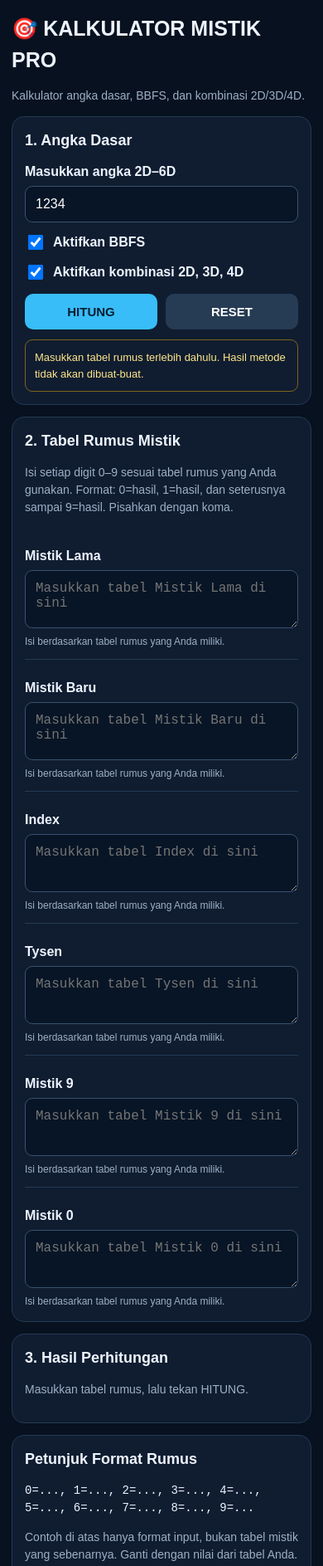
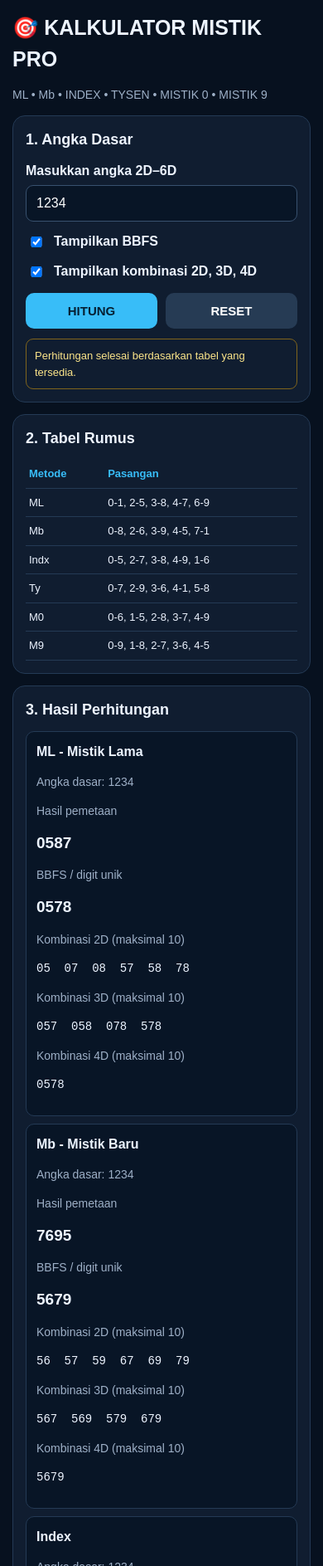
Before and after one commit to rivaim49-del/Kalkulator-mistik, a plain HTML site: page index.html in a window 390 px wide. Shown: the top 1887 px of the page at 83% size. Drawn offline with Linux system fonts and the light colour scheme.

Commit message:
Refactor HTML structure and styles for clarity

```diff
--- a/index.html
+++ b/index.html
@@ -6,112 +6,102 @@
 <meta name="viewport" content="width=device-width, initial-scale=1">
 <meta name="theme-color" content="#07111f">
 <title>KALKULATOR MISTIK PRO</title>
+
 <style>
-:root {
-  --bg:#07111f;
-  --panel:#101d30;
-  --border:#243a55;
-  --text:#edf4ff;
-  --muted:#9eb0c7;
-  --accent:#38bdf8;
+*{box-sizing:border-box}
+body{
+  margin:0;
+  background:#07111f;
+  color:#edf4ff;
+  font:16px/1.5 Arial,sans-serif
 }
-*{box-sizing:border-box}
-body {
-  margin:0;
-  background:var(--bg);
-  color:var(--text);
-  font:16px/1.5 Arial,sans-serif;
-}
-main {
-  max-width:650px;
-  margin:auto;
-  padding:16px 14px 35px;
-}
-h1{font-size:25px;margin:0 0 6px}
+main{max-width:700px;margin:auto;padding:15px}
+h1{font-size:25px;margin:0}
 h2{font-size:18px;margin:0 0 12px}
-p{color:var(--muted);font-size:14px}
-.card {
-  background:var(--panel);
-  border:1px solid var(--border);
+p{color:#9eb0c7;font-size:14px}
+.card{
+  background:#101d30;
+  border:1px solid #243a55;
   border-radius:15px;
   padding:15px;
-  margin-bottom:14px;
+  margin-bottom:14px
 }
-label{display:block;font-weight:bold;margin:10px 0 5px}
-input,textarea {
+label{display:block;margin:9px 0 5px;font-weight:bold}
+input,textarea{
   width:100%;
   padding:12px;
   border:1px solid #38516f;
   border-radius:9px;
   background:#081526;
   color:white;
-  font-size:16px;
+  font-size:16px
 }
-textarea {
-  min-height:70px;
-  resize:vertical;
-  font-family:monospace;
-}
-button {
+textarea{min-height:65px;font-family:monospace}
+button{
   padding:13px;
   border:0;
   border-radius:10px;
-  font-size:15px;
   font-weight:bold;
-  cursor:pointer;
+  font-size:15px
 }
 .actions{display:flex;gap:10px;margin-top:14px}
-.primary{background:var(--accent);color:#062033;flex:1}
+.primary{background:#38bdf8;color:#062033;flex:1}
 .secondary{background:#263b54;color:white;flex:1}
 .check{display:flex;align-items:center;gap:9px;margin:12px 0}
-.check input{width:18px;height:18px}
+.check input{width:18px}
 .check label{margin:0}
-.note {
-  padding:11px;
+.grid{display:grid;grid-template-columns:1fr 1fr;gap:9px}
+.result{
+  padding:12px;
+  background:#081526;
+  border:1px solid #243a55;
+  border-radius:10px;
+  overflow-wrap:anywhere
+}
+.result b{display:block}
+.value{font-size:19px;font-weight:bold}
+.note{
+  padding:10px;
   border:1px solid #80641c;
   border-radius:9px;
   color:#fde68a;
-  margin-top:12px;
   font-size:13px;
+  margin-top:12px
 }
-.method{border-top:1px solid var(--border);padding-top:12px;margin-top:12px}
-.method:first-of-type{border-top:0}
-.result {
-  padding:12px;
-  margin-top:9px;
-  background:#081526;
-  border:1px solid var(--border);
-  border-radius:10px;
-  overflow-wrap:anywhere;
+pre{white-space:pre-wrap;overflow-wrap:anywhere;font-size:14px}
+table{width:100%;border-collapse:collapse;font-size:13px}
+td,th{text-align:left;border-bottom:1px solid #243a55;padding:7px 4px}
+th{color:#38bdf8}
+.small{font-size:12px;color:#9eb0c7}
+@media(max-width:430px){
+  .grid{grid-template-columns:1fr}
 }
-.result b{display:block;margin-bottom:5px}
-.value{font-size:18px;font-weight:bold}
-.small{font-size:12px;color:var(--muted)}
-pre{white-space:pre-wrap;overflow-wrap:anywhere;font-size:14px}
 </style>
 </head>
+
 <body>
 <main>
 
 <header>
 <h1>🎯 KALKULATOR MISTIK PRO</h1>
-  <p>Kalkulator angka dasar, BBFS, dan kombinasi 2D/3D/4D.</p>
+<p>ML • Mb • INDEX • TYSEN • MISTIK 0 • MISTIK 9</p>
 </header>
 
 <section class="card">
 <h2>1. Angka Dasar</h2>
+
 <label for="base">Masukkan angka 2D–6D</label>
-  <input id="base" type="text" inputmode="numeric"
+<input id="base" inputmode="numeric"
 maxlength="6" value="1234" placeholder="Contoh: 1234">
 
 <div class="check">
-    <input type="checkbox" id="showBBFS" checked>
-    <label for="showBBFS">Aktifkan BBFS</label>
+<input type="checkbox" id="bbfs" checked>
+<label for="bbfs">Tampilkan BBFS</label>
 </div>
 
 <div class="check">
-    <input type="checkbox" id="showCombos" checked>
-    <label for="showCombos">Aktifkan kombinasi 2D, 3D, 4D</label>
+<input type="checkbox" id="combos" checked>
+<label for="combos">Tampilkan kombinasi 2D, 3D, 4D</label>
 </div>
 
 <div class="actions">
@@ -120,250 +110,234 @@ pre{white-space:pre-wrap;overflow-wrap:anywhere;font-size:14px}
 </div>
 
 <div id="status" class="note">
-    Masukkan tabel rumus terlebih dahulu.
-    Hasil metode tidak akan dibuat-buat.
+Masukkan angka dasar, lalu tekan HITUNG.
 </div>
 </section>
 
 <section class="card">
-  <h2>2. Tabel Rumus Mistik</h2>
-  <p>
-    Isi setiap digit 0–9 sesuai tabel rumus yang Anda gunakan.
-    Format: 0=hasil, 1=hasil, dan seterusnya sampai 9=hasil.
-    Pisahkan dengan koma.
-  </p>
-
-  <div id="formulas"></div>
+<h2>2. Tabel Rumus</h2>
+<div id="tabel"></div>
 </section>
 
 <section class="card">
 <h2>3. Hasil Perhitungan</h2>
 <div id="hasil">
-    <p>Masukkan tabel rumus, lalu tekan HITUNG.</p>
+<p>Hasil akan muncul di sini.</p>
 </div>
 </section>
 
 <section class="card">
-  <h2>Petunjuk Format Rumus</h2>
-  <pre>0=..., 1=..., 2=..., 3=..., 4=...,
-5=..., 6=..., 7=..., 8=..., 9=...</pre>
+<h2>4. Edit Tabel Rumus</h2>
 <p>
-    Contoh di atas hanya format input, bukan tabel mistik
-    yang sebenarnya. Ganti dengan nilai dari tabel Anda.
+Format pasangan: 0-1, 2-5, 3-8.
+Setiap pasangan berlaku dua arah.
 </p>
+<div id="editor"></div>
+
+<div class="actions">
+<button class="primary" onclick="simpan()">SIMPAN TABEL</button>
+<button class="secondary" onclick="kembali()">KEMBALIKAN</button>
+</div>
 </section>
 
 <footer>
-  <p>
-    Kalkulator ini menghitung berdasarkan tabel yang dimasukkan.
-    Hasil kombinasi tidak menjamin hasil undian atau togel.
+<p class="small">
+Hasil dihitung berdasarkan pasangan dalam tabel.
+Digit yang tidak memiliki pasangan tidak ditebak.
+Kombinasi tidak menjamin hasil undian atau togel.
 </p>
 </footer>
 
 </main>
 
 <script>
-const namaMetode = [
-  "Mistik Lama",
-  "Mistik Baru",
-  "Index",
-  "Tysen",
-  "Mistik 9",
-  "Mistik 0"
+const rumusAwal=[
+ {nama:"ML - Mistik Lama",kode:"ML",
+  pasangan:"0-1, 2-5, 3-8, 4-7, 6-9"},
+ {nama:"Mb - Mistik Baru",kode:"Mb",
+  pasangan:"0-8, 2-6, 3-9, 4-5, 7-1"},
+ {nama:"Index",kode:"Indx",
+  pasangan:"0-5, 2-7, 3-8, 4-9, 1-6"},
+ {nama:"Tysen",kode:"Ty",
+  pasangan:"0-7, 2-9, 3-6, 4-1, 5-8"},
+ {nama:"Mistik 0",kode:"M0",
+  pasangan:"0-6, 1-5, 2-8, 3-7, 4-9"},
+ {nama:"Mistik 9",kode:"M9",
+  pasangan:"0-9, 1-8, 2-7, 3-6, 4-5"}
 ];
 
-const wadah = document.getElementById("formulas");
+let daftar=rumusAwal.map(x=>({...x}));
 
-namaMetode.forEach((nama, i) => {
-  const div = document.createElement("div");
-  div.className = "method";
-  div.innerHTML = `
-    <label for="rumus${i}">${nama}</label>
-    <textarea id="rumus${i}"
-      placeholder="Masukkan tabel ${nama} di sini"
-      spellcheck="false"></textarea>
-    <div class="small">
-      Isi berdasarkan tabel rumus yang Anda miliki.
-    </div>`;
-  wadah.appendChild(div);
-});
-
-function bacaRumus(teks) {
-  const map = {};
-  const bagian = teks.split(/[,\n;]+/)
-    .map(x => x.trim())
-    .filter(Boolean);
-
-  for (const item of bagian) {
-    const cocok = item.match(/^([0-9])\s*=\s*([0-9]+)$/);
-
-    if (!cocok) {
-      return {
-        ok:false,
-        pesan:"Format salah: " + item
-      };
+function aman(teks){
+ return String(teks).replace(/[&<>"']/g,c=>({
+  "&":"&amp;","<":"&lt;",">":"&gt;",
+  '"':"&quot;","'":"&#39;"
+ })[c]);
 }
 
-    map[cocok[1]] = cocok[2];
+function bacaPasangan(teks){
+ const map={};
+ const bagian=teks.split(/[,\n;]+/)
+  .map(x=>x.trim()).filter(Boolean);
+
+ for(const item of bagian){
+  const m=item.match(/^([0-9])\s*[-=]\s*([0-9])$/);
+  if(!m)return {error:"Format salah: "+item};
+
+  const a=m[1],b=m[2];
+  map[a]=b;
+  map[b]=a;
+ }
+ return {map};
 }
 
-  for (let i = 0; i <= 9; i++) {
-    if (map[String(i)] === undefined) {
-      return {
-        ok:false,
-        pesan:"Digit " + i + " belum diisi."
-      };
+function tampilkanTabel(){
+ document.getElementById("tabel").innerHTML=
+ '<table><tr><th>Metode</th><th>Pasangan</th></tr>'+
+ daftar.map(x=>
+  '<tr><td>'+aman(x.kode)+'</td><td>'+
+  aman(x.pasangan)+'</td></tr>'
+ ).join("")+'</table>';
+
+ const editor=document.getElementById("editor");
+ editor.innerHTML="";
+
+ daftar.forEach((x,i)=>{
+  const div=document.createElement("div");
+  const label=document.createElement("label");
+  label.htmlFor="rumus"+i;
+  label.textContent=x.nama;
+
+  const area=document.createElement("textarea");
+  area.id="rumus"+i;
+  area.value=x.pasangan;
+
+  div.appendChild(label);
+  div.appendChild(area);
+  editor.appendChild(div);
+ });
+}
+
+function kombinasi(digit,ukuran,batas=10){
+ const hasil=[];
+
+ function buat(isi,mulai){
+  if(hasil.length>=batas)return;
+
+  if(isi.length===ukuran){
+   hasil.push(isi.join(""));
+   return;
+  }
+
+  for(let i=mulai;i<digit.length;i++){
+   buat([...isi,digit[i]],i+1);
+   if(hasil.length>=batas)return;
   }
  }
 
-  return {ok:true,map};
+ buat([],0);
+ return hasil;
 }
 
-function buatKombinasi(digit, ukuran, batas=10) {
-  const hasil = [];
+function hitung(){
+ const angka=document.getElementById("base").value.trim();
+ const status=document.getElementById("status");
+ const hasil=document.getElementById("hasil");
 
-  function susun(prefix, mulai) {
-    if (hasil.length >= batas) return;
-
-    if (prefix.length === ukuran) {
-      hasil.push(prefix.join(""));
+ if(!/^[0-9]{2,6}$/.test(angka)){
+  status.textContent="Masukkan angka sebanyak 2 sampai 6 digit.";
+  hasil.innerHTML="<p>Angka dasar tidak valid.</p>";
   return;
  }
 
-    for (let i = mulai; i < digit.length; i++) {
-      susun([...prefix, digit[i]], i + 1);
-      if (hasil.length >= batas) return;
+ const aktifBBFS=document.getElementById("bbfs").checked;
+ const aktifKombinasi=document.getElementById("combos").checked;
+ let html='<div class="grid">';
+
+ daftar.forEach(x=>{
+  const data=bacaPasangan(x.pasangan);
+
+  if(data.error){
+   html+='<div class="result"><b>'+aman(x.nama)+
+    '</b><p>'+aman(data.error)+'</p></div>';
+   return;
+  }
+
+  let keluaran="";
+  const tidakAda=[];
+
+  for(const d of angka){
+   if(data.map[d]===undefined){
+    tidakAda.push(d);
+   }else{
+    keluaran+=data.map[d];
    }
   }
 
-  susun([], 0);
-  return hasil;
+  const unik=[...new Set(keluaran.split(""))].sort();
+
+  html+='<div class="result"><b>'+aman(x.nama)+'</b>';
+  html+='<p>Angka dasar: '+aman(angka)+'</p>';
+  html+='<p>Hasil pemetaan</p>';
+  html+='<div class="value">'+(keluaran||"—")+'</div>';
+
+  if(tidakAda.length){
+   html+='<p class="small">Digit tanpa pasangan: '+
+    aman([...new Set(tidakAda)].join(", "))+'</p>';
   }
 
-function aman(teks) {
-  return String(teks).replace(/[&<>"']/g, karakter => ({
-    "&":"&amp;",
-    "<":"&lt;",
-    ">":"&gt;",
-    '"':"&quot;",
-    "'":"&#39;"
-  })[karakter]);
+  if(aktifBBFS){
+   html+='<p>BBFS / digit unik</p>';
+   html+='<div class="value">'+(unik.join("")||"—")+'</div>';
   }
 
-function hitung() {
-  const angka = document.getElementById("base").value.trim();
-  const hasilEl = document.getElementById("hasil");
-  const statusEl = document.getElementById("status");
+  if(aktifKombinasi){
+   [2,3,4].forEach(n=>{
+    const daftarKombinasi=unik.length>=n?
+      kombinasi(unik,n,10):[];
 
-  if (!/^[0-9]{2,6}$/.test(angka)) {
-    statusEl.textContent =
-      "Masukkan angka dasar yang terdiri dari 2 sampai 6 digit.";
-    hasilEl.innerHTML = "<p>Angka dasar tidak valid.</p>";
-    return;
-  }
-
-  const pakaiBBFS =
-    document.getElementById("showBBFS").checked;
-
-  const pakaiKombinasi =
-    document.getElementById("showCombos").checked;
-
-  let jumlahLengkap = 0;
-  let html = "";
-
-  namaMetode.forEach((nama, i) => {
-    const teks = document.getElementById("rumus" + i)
-      .value.trim();
-
-    if (!teks) {
-      html += `
-        <div class="result">
-          <b>${nama}</b>
-          <div class="value">Belum dihitung</div>
-          <p>Tabel rumus belum diisi.</p>
-        </div>`;
-      return;
-    }
-
-    const rumus = bacaRumus(teks);
-
-    if (!rumus.ok) {
-      html += `
-        <div class="result">
-          <b>${nama}</b>
-          <div class="value">Tabel belum valid</div>
-          <p>${aman(rumus.pesan)}</p>
-        </div>`;
-      return;
-    }
-
-    jumlahLengkap++;
-
-    const dipetakan = [...angka]
-      .map(digit => rumus.map[digit])
-      .join("");
-
-    const digitUnik = [...new Set(dipetakan.split(""))]
-      .sort();
-
-    html += `
-      <div class="result">
-        <b>${nama}</b>
-        <p>Hasil pemetaan</p>
-        <div class="value">${aman(dipetakan)}</div>`;
-
-    if (pakaiBBFS) {
-      html += `
-        <p>BBFS / digit unik</p>
-        <div class="value">${aman(digitUnik.join(""))}</div>`;
-    }
-
-    if (pakaiKombinasi) {
-      [2,3,4].forEach(ukuran => {
-        const daftar = digitUnik.length >= ukuran
-          ? buatKombinasi(digitUnik, ukuran, 10)
-          : [];
-
-        html += `
-          <p>${ukuran}D — maksimal 10 kombinasi</p>
-          <pre>${daftar.length
-            ? aman(daftar.join("  "))
-            : "Digit unik tidak cukup untuk membentuk " + ukuran + "D."
-          }</pre>`;
+    html+='<p>Kombinasi '+n+'D (maksimal 10)</p>';
+    html+='<pre>'+
+      (daftarKombinasi.length?
+       aman(daftarKombinasi.join("  ")):
+       "Digit unik tidak cukup.")+
+      '</pre>';
    });
   }
 
-    html += `</div>`;
+  html+='</div>';
  });
 
-  hasilEl.innerHTML = html;
-
-  if (jumlahLengkap === namaMetode.length) {
-    statusEl.textContent =
-      "Semua tabel lengkap. Hasil dihitung dari tabel yang Anda masukkan.";
-  } else {
-    statusEl.textContent =
-      jumlahLengkap + " dari " + namaMetode.length +
-      " tabel lengkap. Metode yang belum lengkap tidak dihitung.";
-  }
+ html+='</div>';
+ hasil.innerHTML=html;
+ status.textContent=
+  "Perhitungan selesai berdasarkan tabel yang tersedia.";
 }
 
-function resetForm() {
-  document.getElementById("base").value = "1234";
-  document.getElementById("showBBFS").checked = true;
-  document.getElementById("showCombos").checked = true;
+function simpan(){
+ daftar=daftar.map((x,i)=>({
+  ...x,
+  pasangan:document.getElementById("rumus"+i).value.trim()
+ }));
+ tampilkanTabel();
+ hitung();
+}
 
-  namaMetode.forEach((_, i) => {
-    document.getElementById("rumus" + i).value = "";
-  });
+function kembali(){
+ daftar=rumusAwal.map(x=>({...x}));
+ tampilkanTabel();
+ hitung();
+}
 
-  document.getElementById("hasil").innerHTML =
-    "<p>Masukkan tabel rumus, lalu tekan HITUNG.</p>";
+function resetForm(){
+ document.getElementById("base").value="1234";
+ document.getElementById("bbfs").checked=true;
+ document.getElementById("combos").checked=true;
+ hitung();
+}
 
-  document.getElementById("status").textContent =
-    "Masukkan tabel rumus terlebih dahulu. Hasil metode tidak akan dibuat-buat.";
-}
+tampilkanTabel();
+hitung();
 </script>
-
 </body>
 </html>
```
Lines whose indentation alone changed are shown as unchanged.
